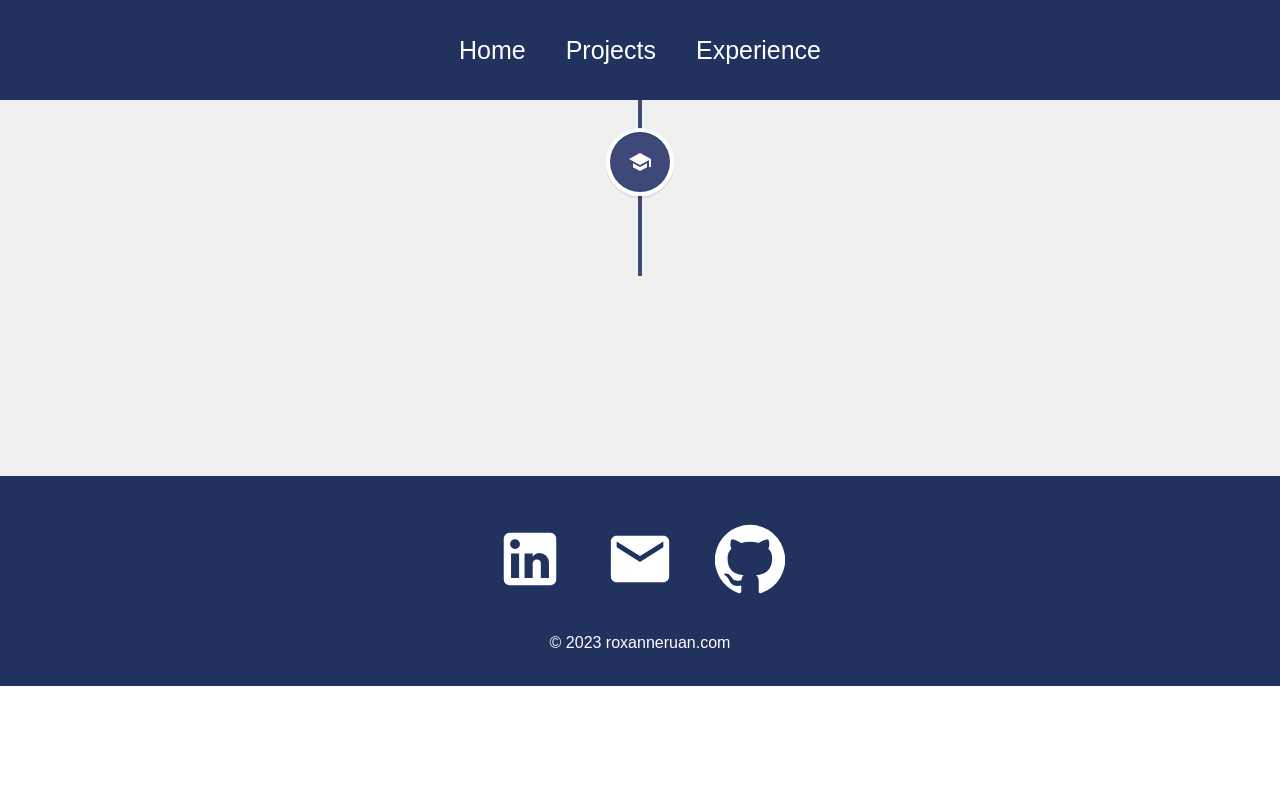
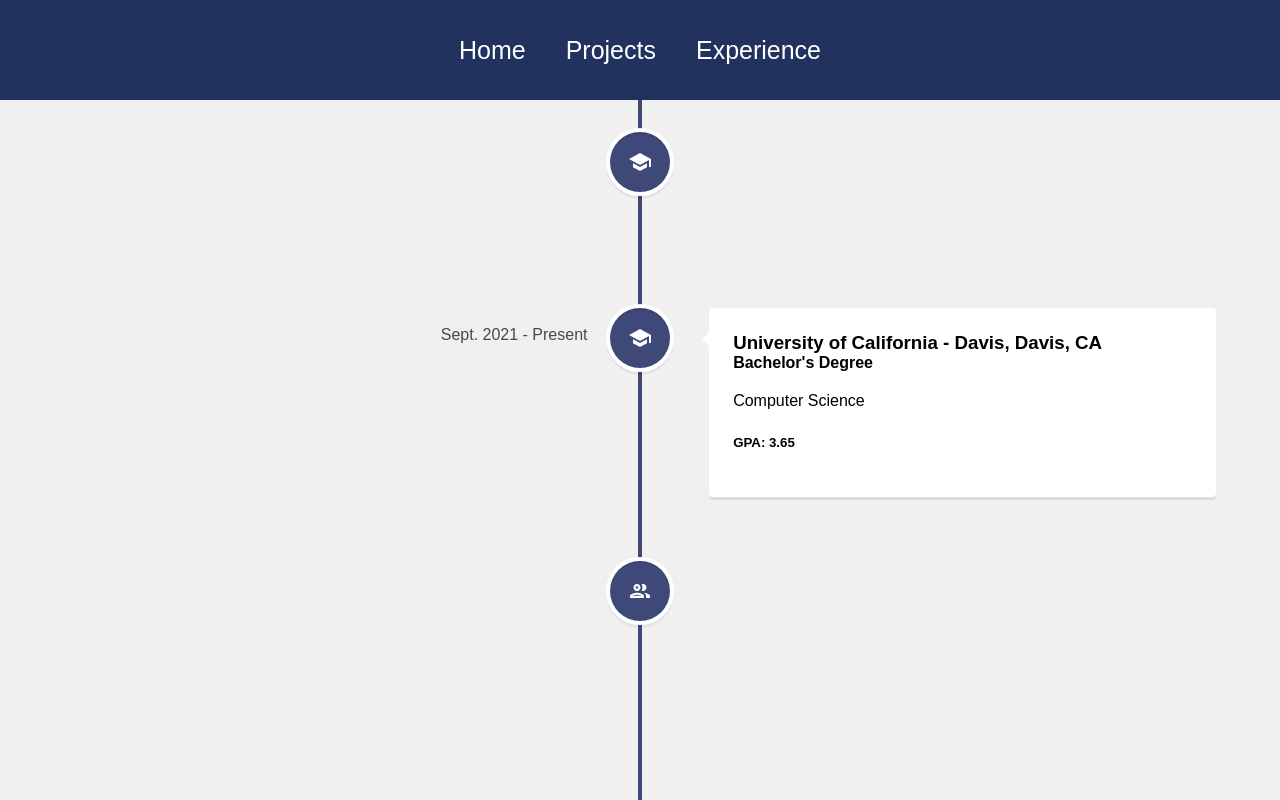
Before and after one commit to roxanneruan/ReactJS-Website, a React (Create React App) app: page /experience in a window 1280 px wide. Shown: the top 800 px of the page. Built offline with nearby package versions, Linux system fonts and the light colour scheme.

Commit message:
update Experience.js

```diff
--- a/src/Pages/Home.js
+++ b/src/Pages/Home.js
@@ -8,9 +8,9 @@
   return (
     <div className="home">
       <div className="about">
-        <h2> Hi, My Name is Roxanne</h2>
+        <h2> Hi I'm Roxanne </h2>
         <div className="prompt">
-        <p> Short descrpition about myself here.</p>
+        <p> UI/UX Design | Front-End Development | Software Engineer </p>
         <LinkedInIcon />
         <EmailIcon />
         <GithubIcon />
--- a/src/pages/Experience.js
+++ b/src/pages/Experience.js
@@ -5,6 +5,7 @@
 } from 'react-vertical-timeline-component'
 import 'react-vertical-timeline-component/style.min.css'
 import SchoolIcon from '@material-ui/icons/School'
+import GroupIcon from '@material-ui/icons/GroupTwoTone'
 import '../styles/Experience.css'
 
 function Experience() {
@@ -12,15 +13,59 @@
     <div className="experience">
         <VerticalTimeline lineColor="#3e497a">
             <VerticalTimelineElement className="vertical-timeline-element--education"
-            date="2017-2021"
+            date="Aug. 2017 - Jun. 2021"
             iconStyle={{background: "#3e497a", color: "#fff"}}
             icon={<SchoolIcon />}
             >
-                <h3 className= "vertical-timeline-element-title">
-                KIPP King Collegiate HS, San Lorenzo, CA
+                <h3 className="vertical-timeline-element-title">
+                    KIPP King Collegiate HS, San Lorenzo, CA
                 </h3>
+
                 <p> High School Diploma </p>
             </VerticalTimelineElement>
+
+            <VerticalTimelineElement className="vertical-timeline-element--education"
+            date="Sept. 2021 - Present"
+            iconStyle={{background: "#3e497a", color: "#fff"}}
+            icon={<SchoolIcon />}
+            >
+                <h3 className="vertical-timeline-element-title">
+                    University of California - Davis, Davis, CA
+                </h3>
+
+                <h4 className="vertical-timeline-element-subtitle">
+                    Bachelor's Degree
+                </h4>
+
+                <p> Computer Science </p>
+
+                <h5 className="vertical-timeline-element-info"> GPA: 3.65</h5>
+            </VerticalTimelineElement>
+
+            <VerticalTimelineElement className="vertical-timeline-element--extracurricular"
+            date="Apr. 2023 - May 2023"
+            iconStyle={{background: "#3e497a", color: "#fff"}}
+            icon={<GroupIcon />}
+            >
+                <h3 className= "vertical-timeline-element-title">
+                    UC Davis Design Interactive (UI/UX Club)
+                </h3>
+
+                <h4 className="vertical-timeline-element-subtitle">
+                    Spring Fellowship '23
+                </h4>
+
+                <p> Conducted user research through survey to target UC Davis Students.
+                    Prototyped and wireframed web redesign in Figma, critically analyzed user feedback
+                    to further improve designs in Figma.
+                </p>
+
+                <h5 className="vertical-timeline-element-info"> Award: Most Human-Centered Design  </h5>
+                <h5 className="vertical-timeline-element-info"> Skillset: Figma, User-Research, User-Testing,
+                    Wireframing, Prototyping, Design, Teamwork</h5>
+
+            </VerticalTimelineElement>
+
         </VerticalTimeline>
 
     </div>
```
